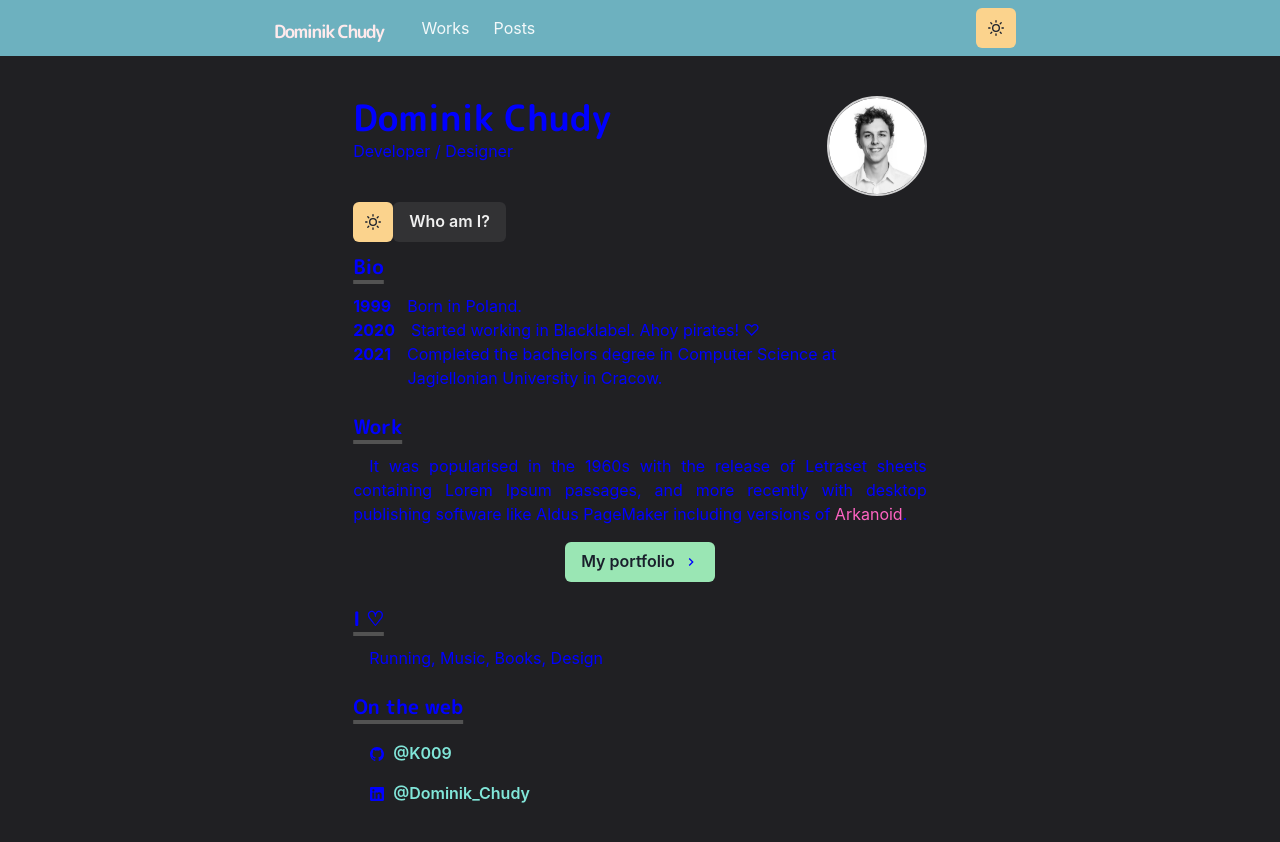
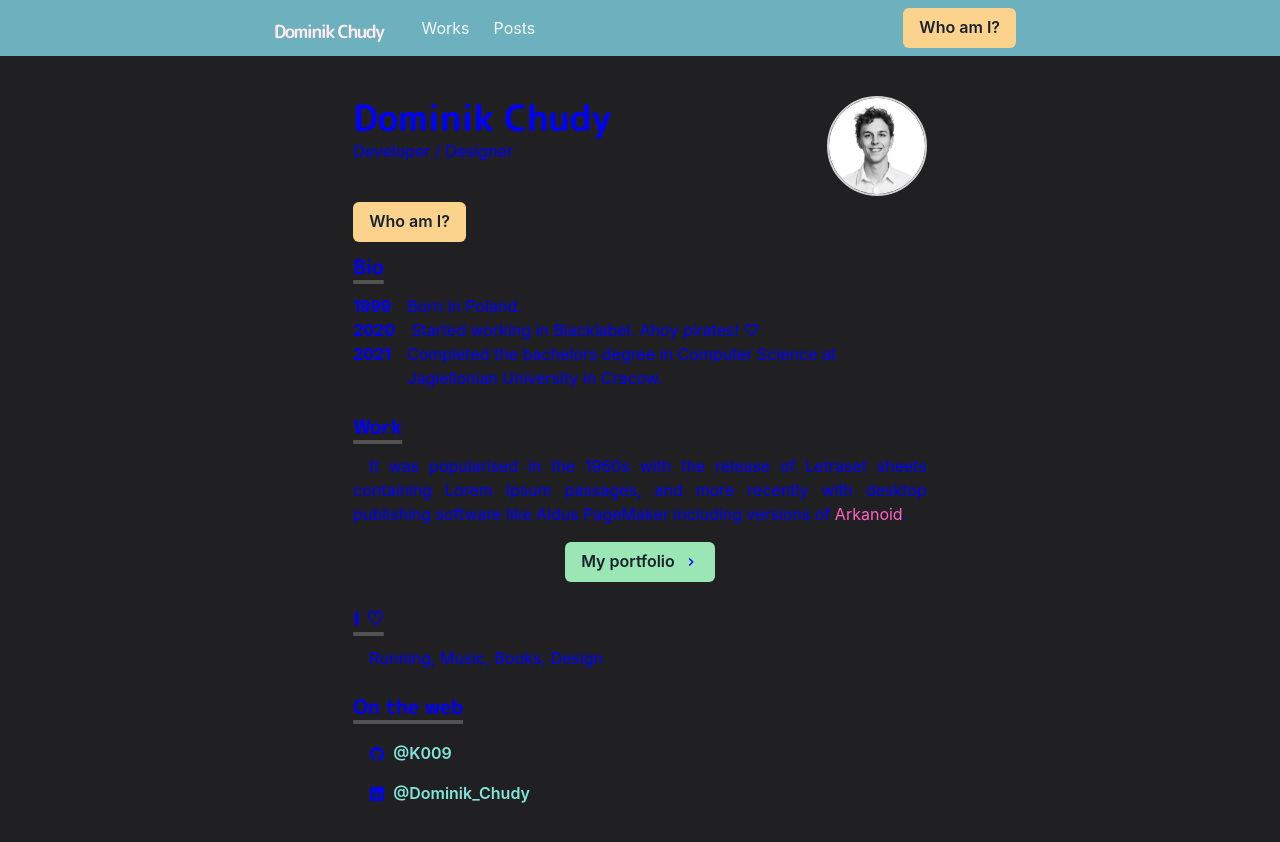
Before and after one commit to K009/summer_site, a Next.js app: page / in a window 1280 px wide. Shown: the top 842 px of the page. Built offline with nearby package versions, Linux system fonts and the light colour scheme.

Commit message:
Added texts switch into theme-toggle-button.

```diff
--- a/components/theme-toggle-button.js
+++ b/components/theme-toggle-button.js
@@ -1,6 +1,6 @@
 import { AnimatePresence, motion } from "framer-motion";
-import { IconButton, useColorMode, useColorModeValue } from "@chakra-ui/react";
-import { SunIcon, MoonIcon } from "@chakra-ui/icons";
+import { Button, useColorMode, useColorModeValue } from "@chakra-ui/react";
+import i18next from '../pages/i18n';
 
 const ThemeToggleButton = () => {
     const { toggleColorMode } = useColorMode()
@@ -15,13 +15,27 @@ const ThemeToggleButton = () => {
                 exit={{ y:20, opacity: 0 }}
                 transition={{ duration: 0.2 }}
             >
-                <IconButton
+                <Button
                     aria-label="Toggle theme"
                     colorScheme={useColorModeValue('purple', 'orange')}
-                    icon={useColorModeValue(<MoonIcon />, <SunIcon />)}
-                    onClick={toggleColorMode}
-                >
-                </IconButton>
+                    onClick={() => {
+                        const languages = ['developer', 'tester'];
+                        let languageIndex;
+
+                        if(i18next.language === 'tester'){
+                            languageIndex = 0;
+                        } else languageIndex = 1;
+
+                        i18next
+                            .changeLanguage(languages[languageIndex])
+                            .then((t) => {
+                                t('key'); // -> same as i18next.t
+                            });
+
+                        toggleColorMode()
+                    }}
+                >Who am I?
+                </Button>
             </motion.div>
         </AnimatePresence>
     )
--- a/pages/index.js
+++ b/pages/index.js
@@ -7,7 +7,6 @@ import { BioSection, BioYear } from "../components/bio";
 import { ChevronRightIcon } from "@chakra-ui/icons";
 import { IoLogoLinkedin, IoLogoGithub } from 'react-icons/io5';
 import ThemeToggleButton from '../components/theme-toggle-button';
-import i18next from './i18n';
 
 // the hook
 import { withTranslation } from 'react-i18next';
@@ -41,22 +40,9 @@ const Page = ({ t }) => {
                         />
                     </Box>
                 </Box>
+
                 <ThemeToggleButton />
-                <Button onClick={() => {
-                        const languages = ['developer', 'tester'];
-                        let languageIndex;
 
-                        if(i18next.language === 'tester'){
-                            languageIndex = 0;
-                        } else languageIndex = 1;
-
-                        i18next
-                            .changeLanguage(languages[languageIndex])
-                            .then((t) => {
-                                t('key'); // -> same as i18next.t
-                            });
-                    }
-                }>Who am I?</Button>
                 <Section delay={ 0.1 }>
                     <Heading as="h3" variant="section-title">
                     Bio
```
